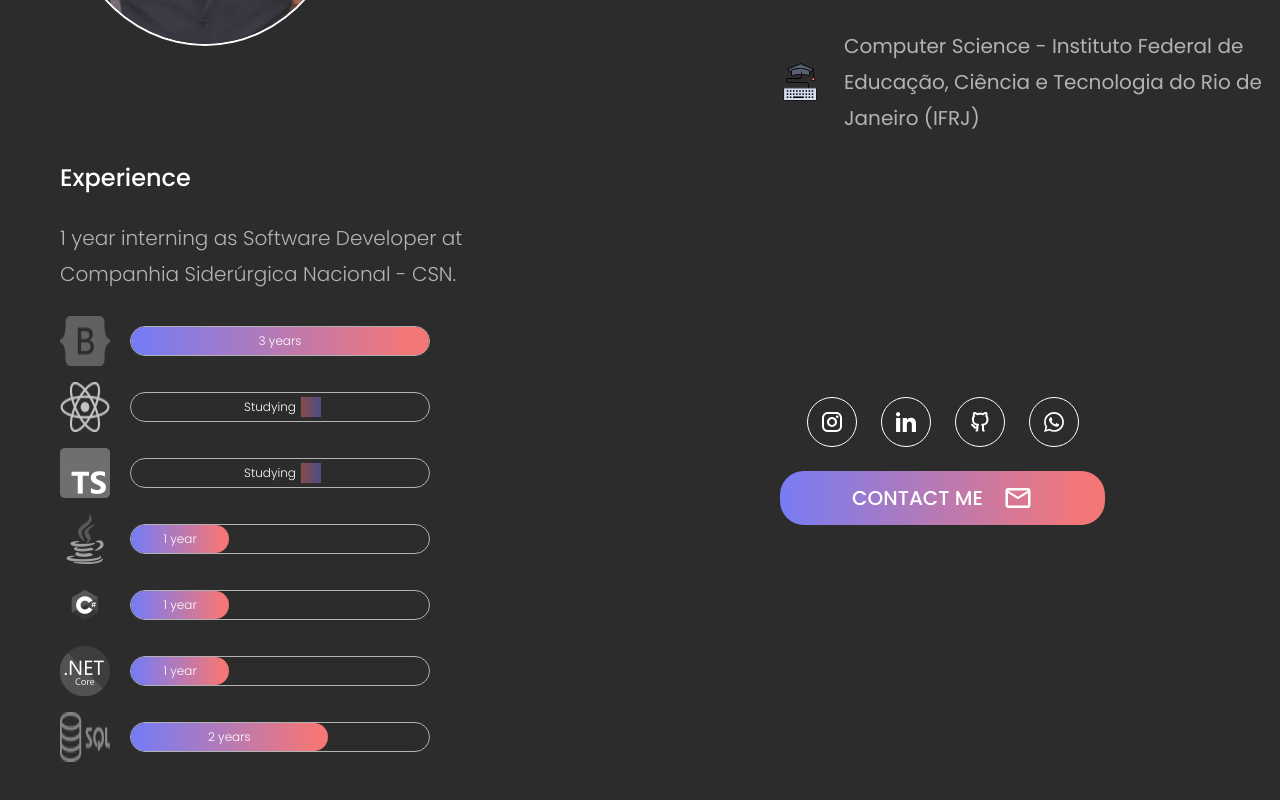
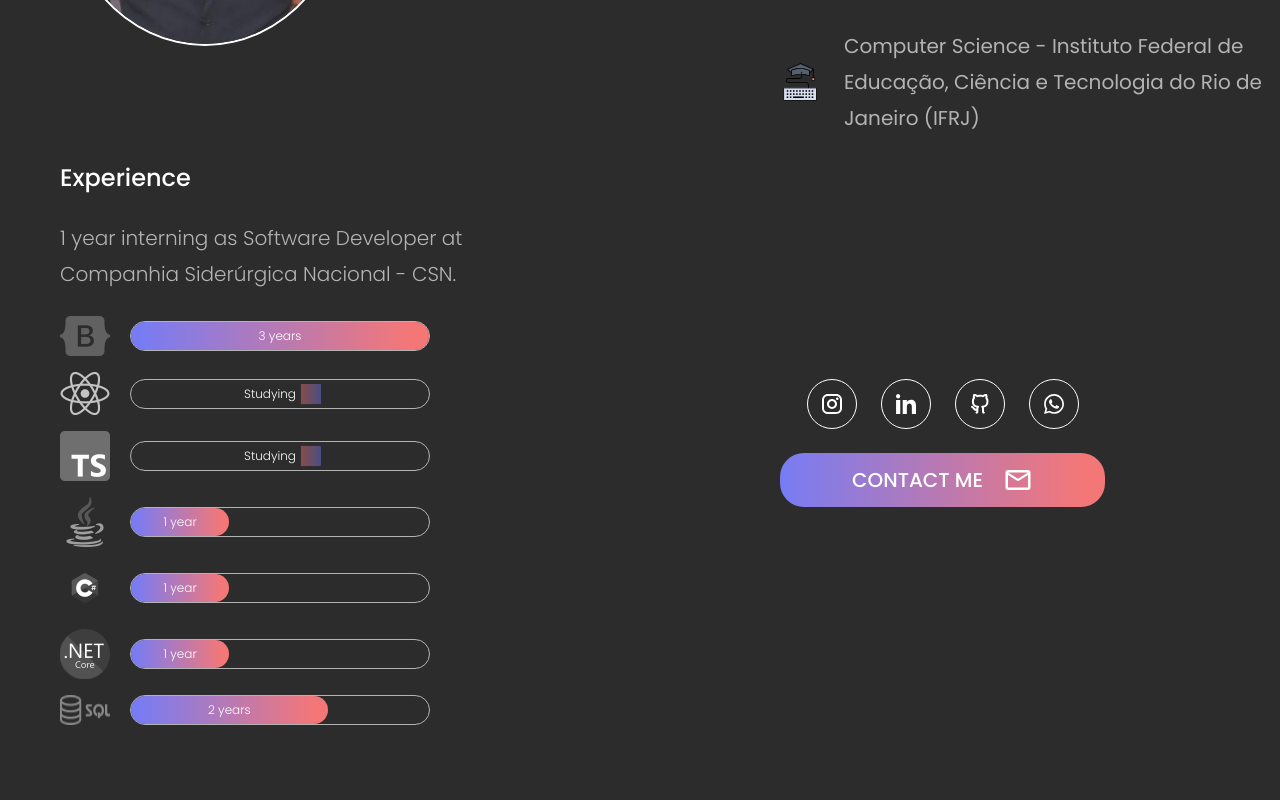
Before and after one commit to caiosilvamap/my-portfolio, a Next.js app: page / in a window 1280 px wide. Shown: the part 354-1154 px from the top of the page. Built offline with nearby package versions, Linux system fonts and the light colour scheme.

Commit message:
redimensionando logos

```diff
--- a/src/app/components/experience/Experience.tsx
+++ b/src/app/components/experience/Experience.tsx
@@ -9,13 +9,13 @@ export default function Experience() {
             <SectionTitle text="Experience" />
             <p>1 year interning as Software Developer at Companhia Siderúrgica Nacional - CSN.</p>
             <div className="experience-time">
-                <Skill image="/bootstrap-logo.png" width={50} height={50} measure="3" years="3 years" />
-                <Skill image="/react-logo.png" width={50} height={50} measure="studying" years="Studying" study={true} />
+                <Skill image="/bootstrap-logo.png" width={50} height={40} measure="3" years="3 years" />
+                <Skill image="/react-logo.png" width={50} height={43} measure="studying" years="Studying" study={true} />
                 <Skill image="/ts-logo.png" width={50} height={50} measure="studying" years="Studying" study={true} />
                 <Skill image="/java-logo.png" width={50} height={50} measure="1" years="1 year" />
                 <Skill image="/csharp-logo.png" width={50} height={50} measure="1" years="1 year" />
                 <Skill image="/net-logo.png" width={50} height={50} measure="1" years="1 year" />
-                <Skill image="/sql-logo.png" width={50} height={50} measure="2" years="2 years" />
+                <Skill image="/sql-logo.png" width={50} height={30} measure="2" years="2 years" />
             </div>
         </div>
     )
```
